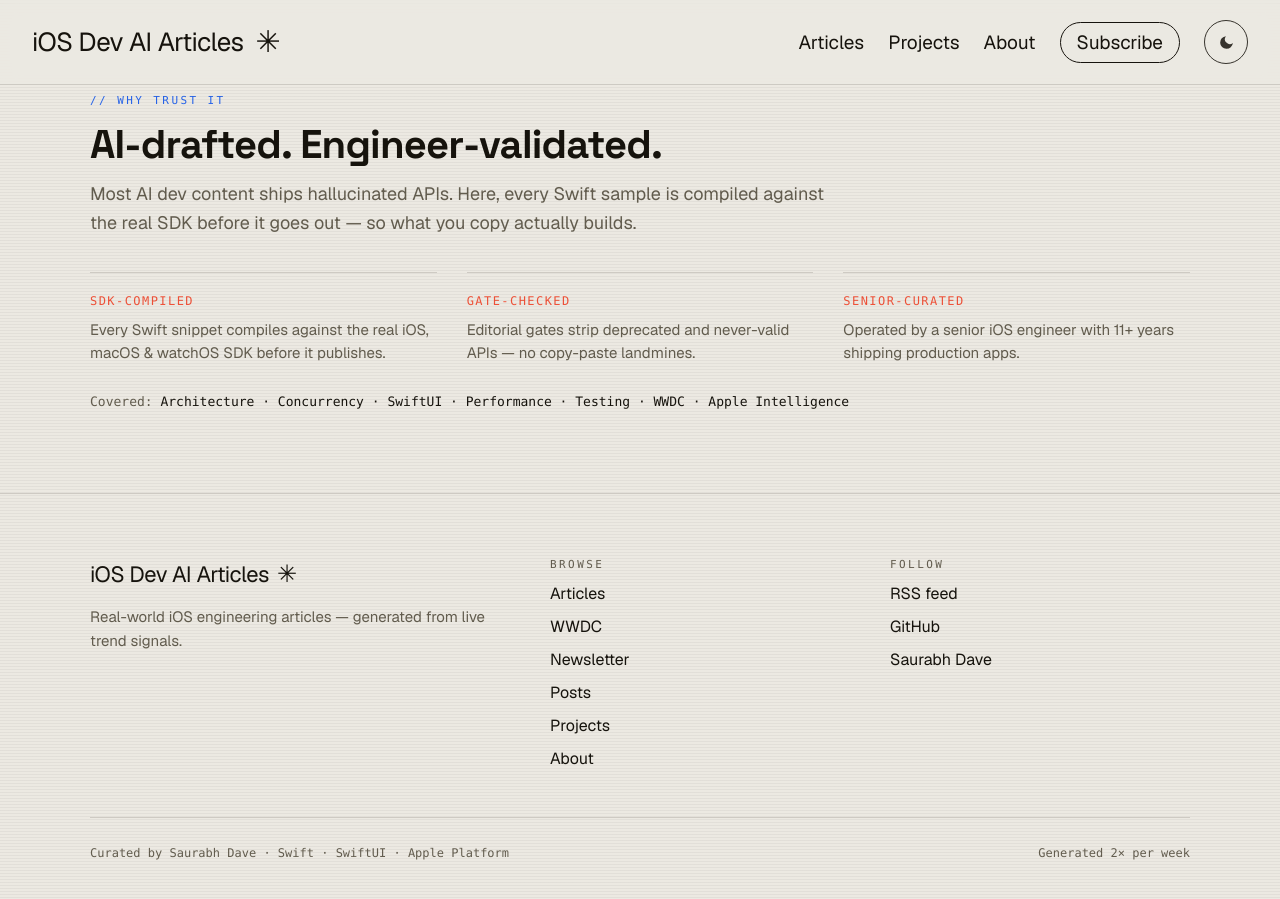
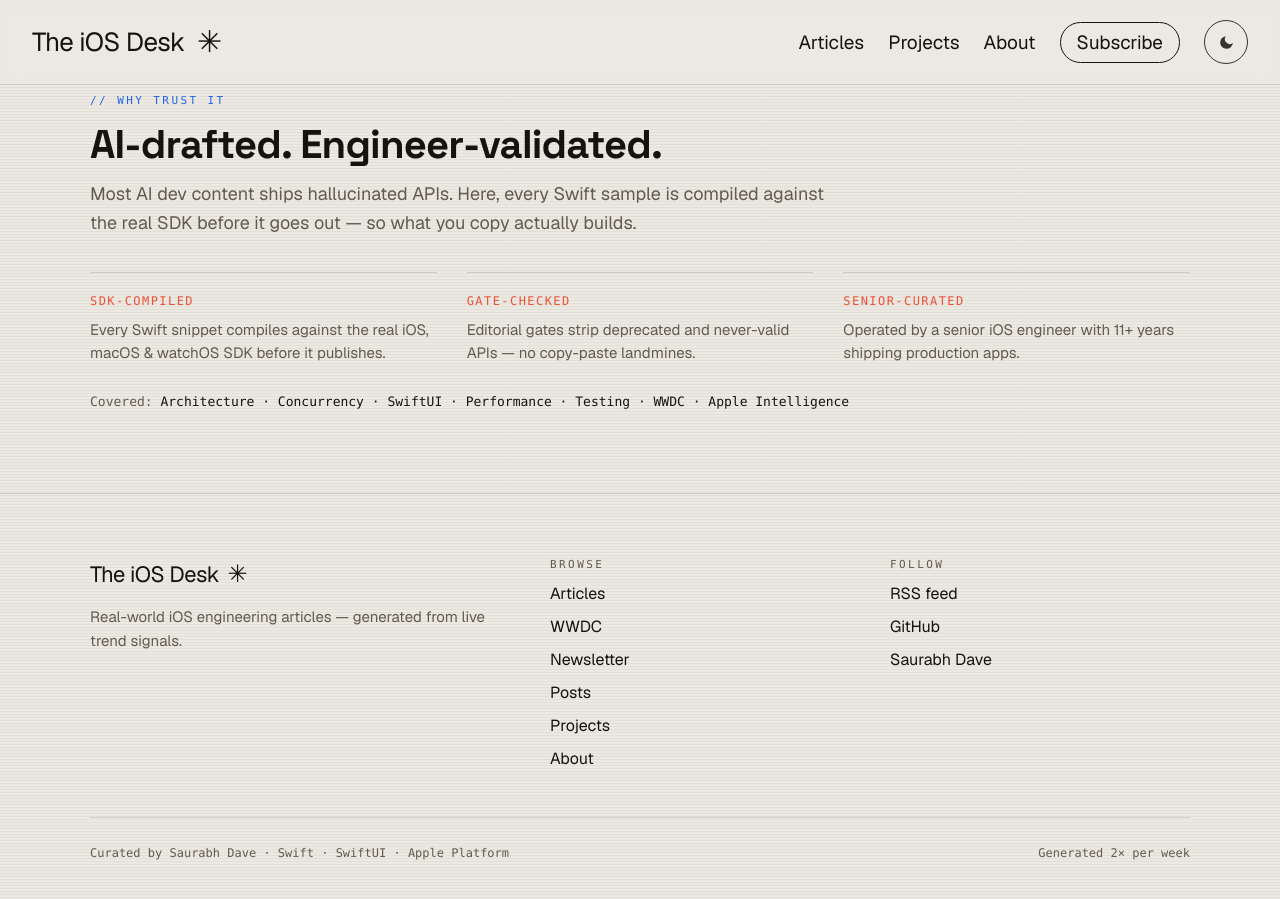
Before and after one commit to saurabhdave/ios-ai-articles, a Jekyll site: the page built from index.md, in a window 1280 px wide and 900 px high, scrolled down 897 px. Built offline with Jekyll 4.4.1, drawn with Linux system fonts in a browser that asks for light colours.

Commit message:
brand: rename wordmark to 'The iOS Desk'; align README + SEO description

```diff
--- a/_config.yml
+++ b/_config.yml
@@ -1,5 +1,5 @@
-title: "iOS Dev AI Articles"
-description: "iOS engineering articles for senior developers — Swift, SwiftUI, and the Apple platform, generated from live trend signals."
+title: "The iOS Desk"
+description: "Senior-level iOS engineering — Swift, SwiftUI, and the Apple platform. Every code sample compiles against the real SDK."
 url: "https://saurabhdave.github.io"
 baseurl: "/ios-ai-articles"
 
```
Also changed, not shown: README.md.
